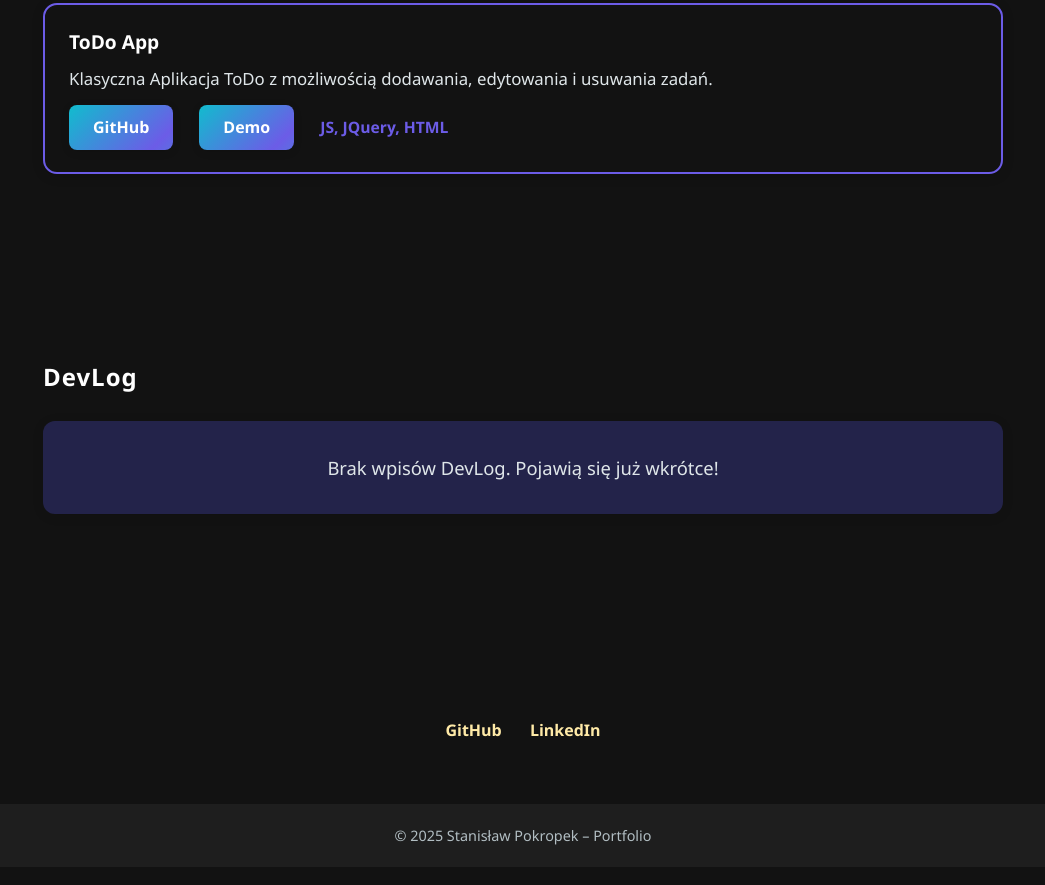
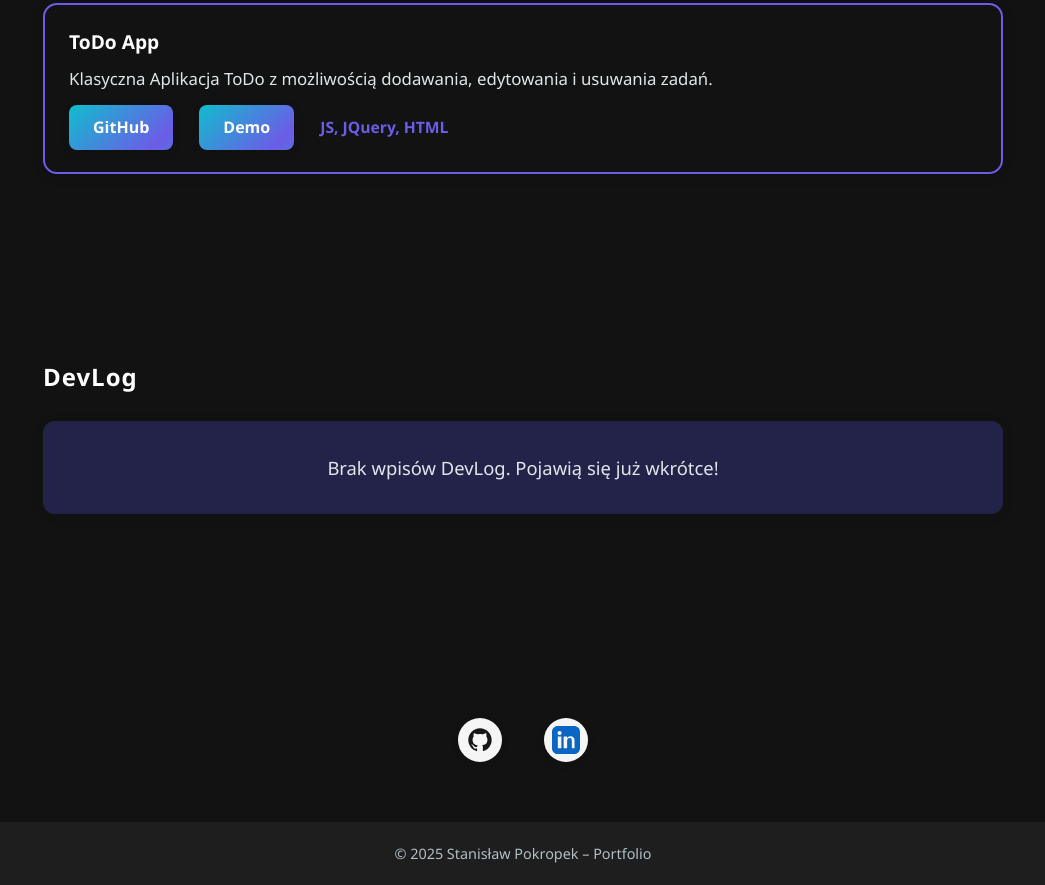
Before and after one commit to Strachuix/portfolio, a website: page index.html in a window 1280 px wide. Shown: the part 2342-3227 px from the top of the page, without its empty margins (117-1162 px from the left). Drawn offline with nearby package versions, Linux system fonts and the light colour scheme.

Commit message:
ikonki sociali

```diff
--- a/index.html
+++ b/index.html
@@ -151,12 +151,16 @@
     <!-- Contact -->
     <section id="contact">
       <div class="socials">
-        <a href="https://github.com/Strachuix" target="_blank">GitHub</a>
-        <a
-          href="https://www.linkedin.com/in/stanisław-pokropek-33b852255/"
-          target="_blank"
-          >LinkedIn</a
-        >
+        <a href="https://github.com/Strachuix" target="_blank" class="social-icon" title="GitHub">
+          <svg width="32" height="32" viewBox="0 0 24 24" fill="none" xmlns="http://www.w3.org/2000/svg">
+            <path d="M12 2C6.477 2 2 6.484 2 12.012c0 4.418 2.865 8.166 6.839 9.489.5.092.682-.217.682-.483 0-.237-.009-.868-.013-1.703-2.782.605-3.369-1.342-3.369-1.342-.454-1.155-1.11-1.463-1.11-1.463-.908-.62.069-.608.069-.608 1.004.07 1.532 1.032 1.532 1.032.892 1.53 2.341 1.088 2.91.832.091-.646.35-1.088.636-1.339-2.221-.253-4.555-1.113-4.555-4.951 0-1.093.39-1.988 1.029-2.688-.103-.254-.446-1.272.098-2.65 0 0 .84-.27 2.75 1.025A9.564 9.564 0 0 1 12 6.844c.85.004 1.705.115 2.504.338 1.909-1.295 2.748-1.025 2.748-1.025.546 1.378.202 2.396.1 2.65.64.7 1.028 1.595 1.028 2.688 0 3.847-2.337 4.695-4.566 4.944.359.309.678.919.678 1.852 0 1.336-.012 2.415-.012 2.744 0 .268.18.579.688.481C19.138 20.174 22 16.426 22 12.012 22 6.484 17.523 2 12 2z" fill="#181717"/>
+          </svg>
+        </a>
+        <a href="https://www.linkedin.com/in/stanisław-pokropek-33b852255/" target="_blank" class="social-icon" title="LinkedIn">
+          <svg width="32" height="32" viewBox="0 0 24 24" fill="none" xmlns="http://www.w3.org/2000/svg">
+            <path d="M19 0h-14c-2.761 0-5 2.239-5 5v14c0 2.761 2.239 5 5 5h14c2.761 0 5-2.239 5-5v-14c0-2.761-2.239-5-5-5zm-11 19h-3v-10h3v10zm-1.5-11.268c-.966 0-1.75-.784-1.75-1.75s.784-1.75 1.75-1.75 1.75.784 1.75 1.75-.784 1.75-1.75 1.75zm13.5 11.268h-3v-5.604c0-1.337-.026-3.063-1.868-3.063-1.868 0-2.156 1.459-2.156 2.967v5.7h-3v-10h2.881v1.367h.041c.401-.761 1.379-1.563 2.838-1.563 3.036 0 3.6 2.001 3.6 4.601v5.595z" fill="#0A66C2"/>
+          </svg>
+        </a>
       </div>
     </section>
 
--- a/style.css
+++ b/style.css
@@ -1,3 +1,29 @@
+.socials {
+  display: flex;
+  gap: 18px;
+  justify-content: center;
+  margin: 32px 0 0 0;
+}
+.social-icon {
+  display: flex;
+  align-items: center;
+  justify-content: center;
+  width: 44px;
+  height: 44px;
+  border-radius: 50%;
+  background: #f5f5f5;
+  box-shadow: 0 2px 8px rgba(0,0,0,0.08);
+  transition: background 0.2s, transform 0.2s;
+  text-decoration: none;
+}
+.social-icon:hover {
+  background: #e0e0e0;
+  transform: scale(1.08);
+}
+.social-icon svg {
+  width: 28px;
+  height: 28px;
+}
 /* Material Design Language Switcher */
 .lang-toggle {
   display: flex;
```
